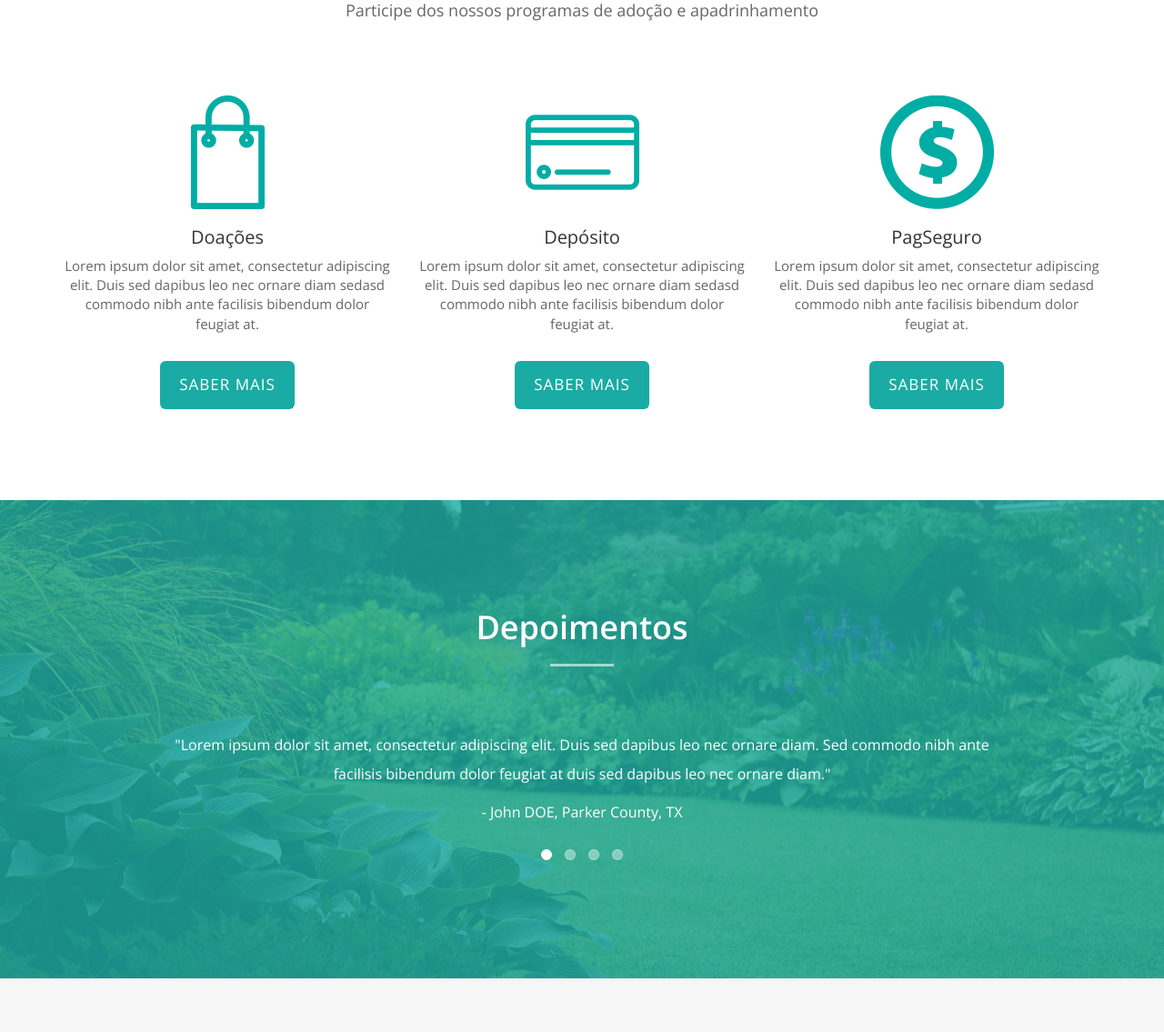
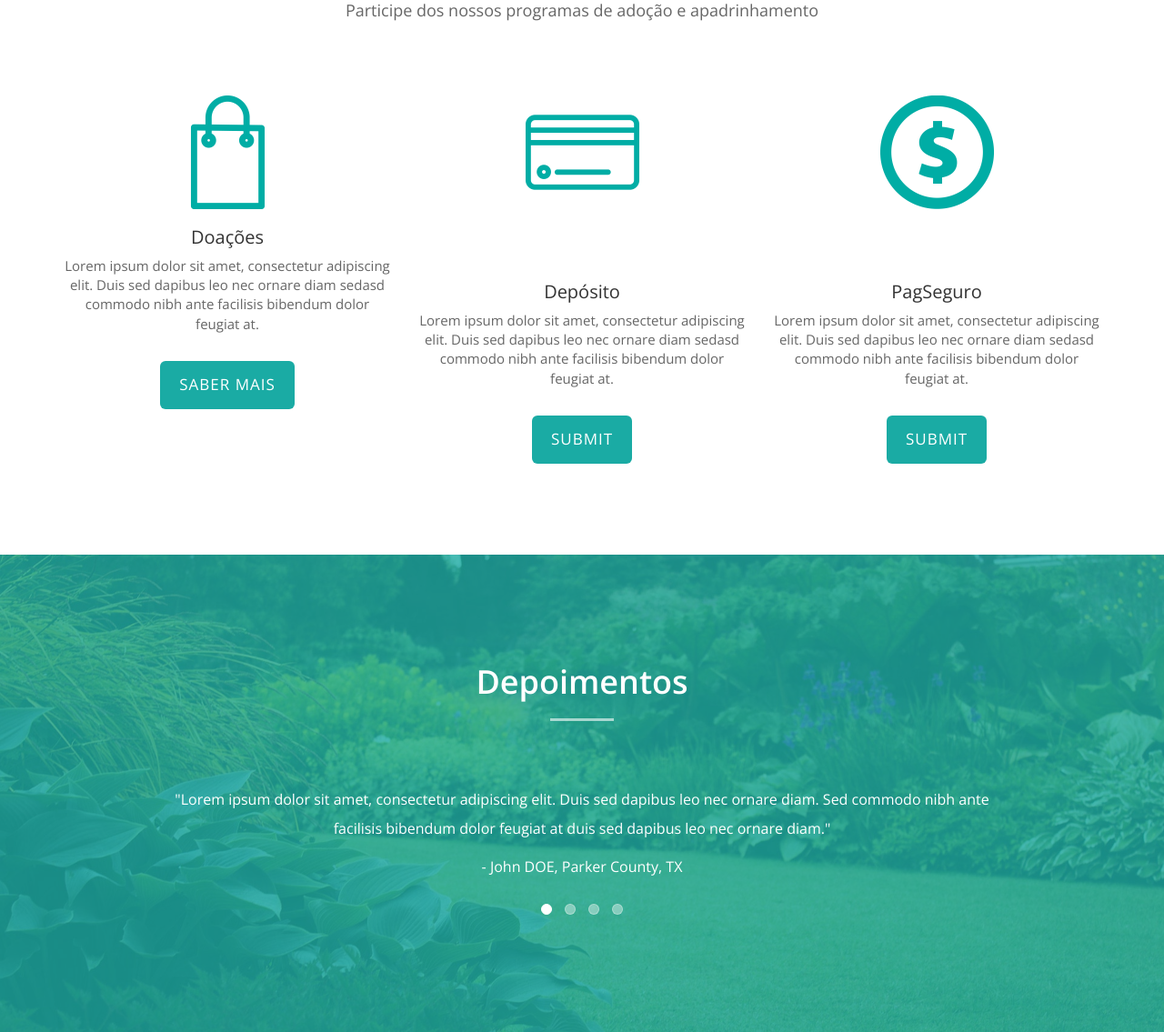
Before and after one commit to marceloweber1/arca-de-noe, a PHP site: page / in a window 1280 px wide. Shown: the part 3249-4384 px from the top of the page at 91% size. Run offline with PHP 8.4, Linux system fonts and the light colour scheme.

Commit message:
Merge branch 'dev' into origin/master
php form

```diff
--- a/index.php
+++ b/index.php
@@ -184,23 +184,33 @@
         <div class="service-desc">
           <h3>Doações</h3>
           <p>Lorem ipsum dolor sit amet, consectetur adipiscing elit. Duis sed dapibus leo nec ornare diam sedasd commodo nibh ante facilisis bibendum dolor feugiat at.</p>
-          <a href="https://pagseguro.uol.com.br/checkout/nc/nl/donation/sender-identification.jhtml?t=9f098e86cc63cca49f769e6e5786ba2f#rmcl" class="btn btn-custom btn-lg page-scroll">Saber Mais</a>
+          <a href="http://ministerioarcadenoe.com/form_doacao.html" class="btn btn-custom btn-lg page-scroll">Saber Mais</a>
         </div>
       </div>
       <div class="col-md-4 text-center">
         <div class="service-media"> <img src="img/services/donation-2.png" alt=" "> </div>
         <div class="service-desc">
-          <h3>Depósito</h3>
-          <p>Lorem ipsum dolor sit amet, consectetur adipiscing elit. Duis sed dapibus leo nec ornare diam sedasd commodo nibh ante facilisis bibendum dolor feugiat at.</p>
-          <a href="https://pagseguro.uol.com.br/checkout/nc/nl/donation/sender-identification.jhtml?t=9f098e86cc63cca49f769e6e5786ba2f#rmcl" class="btn btn-custom btn-lg page-scroll">Saber Mais</a>
+          <form action="https://pagseguro.uol.com.br/checkout/v2/donation.html" method="post">
+            <!-- NÃO EDITE OS COMANDOS DAS LINHAS ABAIXO --><br>
+            <input type="hidden" name="currency" value="BRL"><br>
+            <input type="hidden" name="receiverEmail" value="pmaia06@gmail.com"><br>
+            <h3>Depósito</h3>
+            <p>Lorem ipsum dolor sit amet, consectetur adipiscing elit. Duis sed dapibus leo nec ornare diam sedasd commodo nibh ante facilisis bibendum dolor feugiat at.</p>
+            <input type="submit" name="submit"  class="btn btn-custom btn-lg page-scroll">
+          </form>
         </div>
       </div>
       <div class="col-md-4 text-center">
         <div class="service-media"> <img src="img/services/donation-3.png" alt=" "> </div>
         <div class="service-desc">
-          <h3>PagSeguro</h3>
-          <p>Lorem ipsum dolor sit amet, consectetur adipiscing elit. Duis sed dapibus leo nec ornare diam sedasd commodo nibh ante facilisis bibendum dolor feugiat at.</p>
-          <a href="https://pagseguro.uol.com.br/checkout/nc/nl/donation/sender-identification.jhtml?t=9f098e86cc63cca49f769e6e5786ba2f#rmcl" class="btn btn-custom btn-lg page-scroll">Saber Mais</a>
+          <form action="https://pagseguro.uol.com.br/checkout/v2/donation.html" method="post">
+            <!-- NÃO EDITE OS COMANDOS DAS LINHAS ABAIXO --><br>
+            <input type="hidden" name="currency" value="BRL"><br>
+            <input type="hidden" name="receiverEmail" value="pmaia06@gmail.com"><br>
+            <h3>PagSeguro</h3>
+            <p>Lorem ipsum dolor sit amet, consectetur adipiscing elit. Duis sed dapibus leo nec ornare diam sedasd commodo nibh ante facilisis bibendum dolor feugiat at.</p>
+            <input type="submit" name="submit"  class="btn btn-custom btn-lg page-scroll">
+          </form>
         </div>
       </div>
     </div>
```
